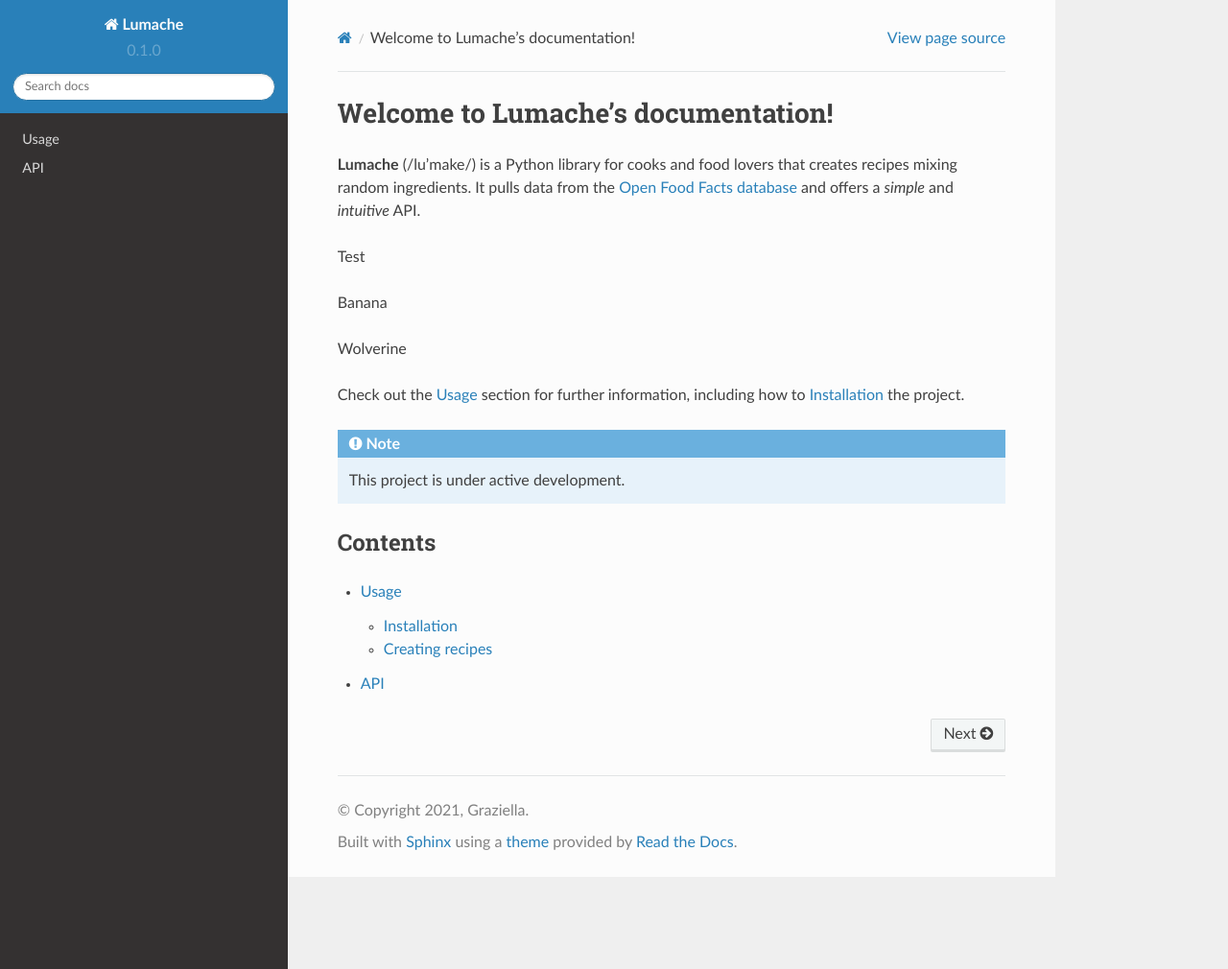
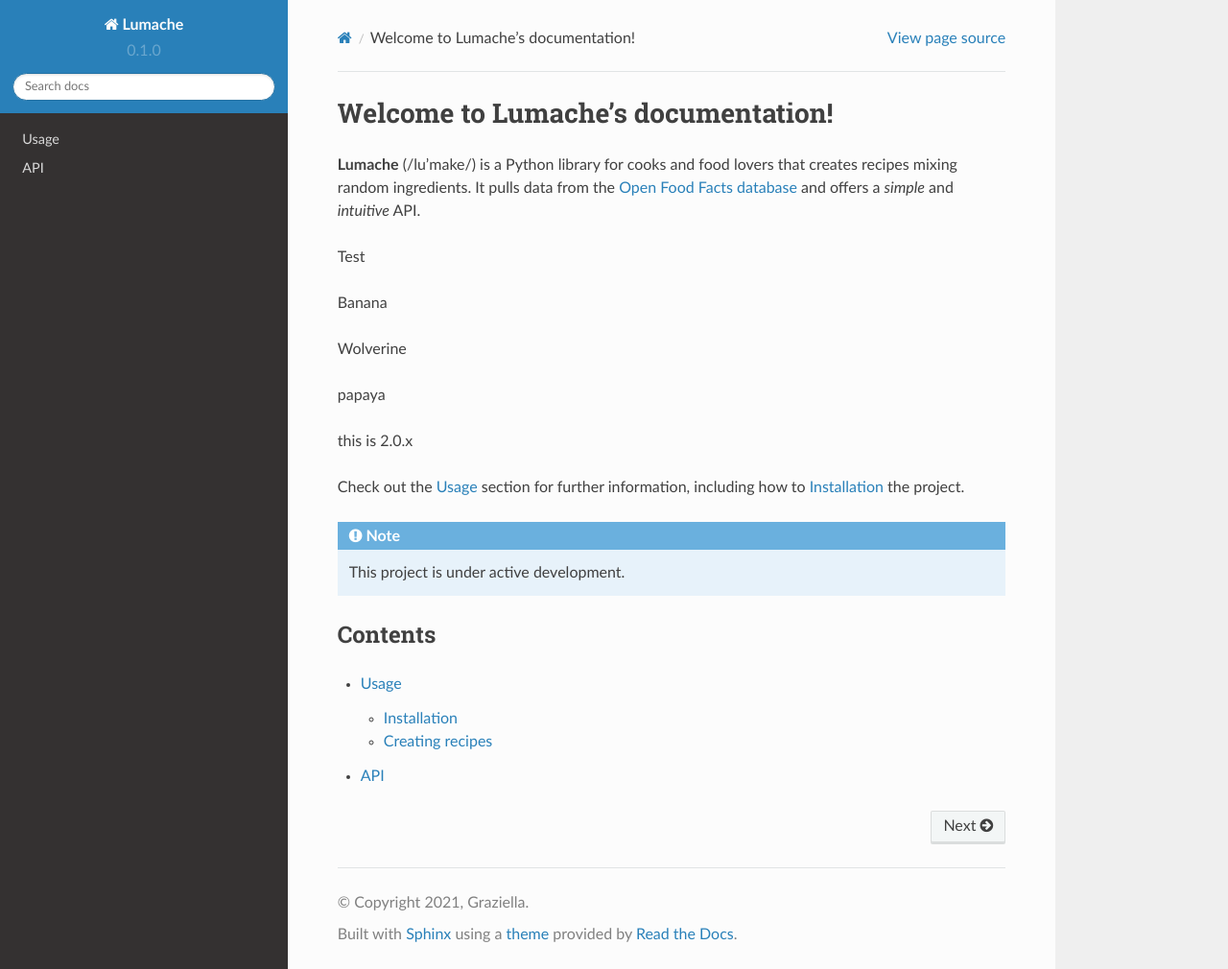
Before and after one commit to kicassidy9/RTD-trial, a Sphinx documentation site: the page built from docs/source/index.rst, in a window 1280 px wide and 1010 px high. Shown: the whole window at 96% size. Built offline with Sphinx 7.4.7 and the Read the Docs theme 2.0.0, drawn with Linux system fonts in a browser that asks for light colours.

Commit message:
adding changes for new version

```diff
--- a/docs/source/index.rst
+++ b/docs/source/index.rst
@@ -11,6 +11,10 @@ Test
 Banana
 
 Wolverine
+
+papaya
+
+this is 2.0.x
 
 Check out the :doc:`usage` section for further information, including
 how to :ref:`installation` the project.
```
